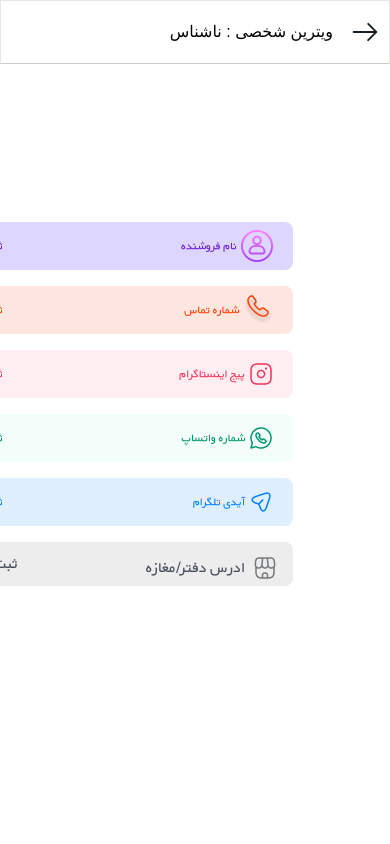
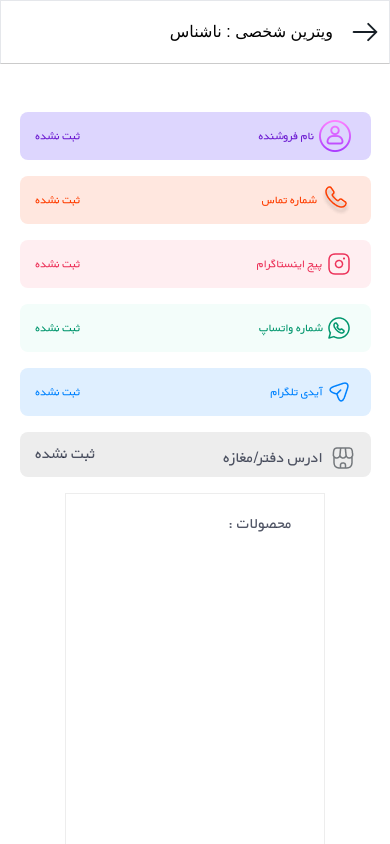
Before and after one commit to AliBayat78/Cartsaz, a React (Vite) app: page /profile/1 in a window 390 px wide. Built offline with nearby package versions, Linux system fonts and the light colour scheme.

Commit message:
personal vitrin some responsive code added

```diff
--- a/src/components/common/ProductCard.tsx
+++ b/src/components/common/ProductCard.tsx
@@ -14,7 +14,7 @@ const ProductCard: React.FC<ProductCartTypes> = ({ imageSource, title, descripti
           {description.length > 30 ? description.substring(0, 100) + '...' : description}
         </p>
         <p className="text-dark-green button-sm absolute bottom-1 right-4 text-right">
-          {price} {price ? 'تومان' : null}
+          {price.length > 20 ? price.substring(0, 20) + '...' : price} {price ? 'تومان' : null}
         </p>
       </div>
     </div>
--- a/src/pages/Profile/children routes/personalVitrin.tsx
+++ b/src/pages/Profile/children routes/personalVitrin.tsx
@@ -41,8 +41,8 @@ const PersonalVitrin = () => {
         </div>
       </nav>
 
-      <main className="flex flex-row justify-end items-center mt-8 md:w-full 2xs:w-[260px] sm:w-[364px]">
-        <div className="mx-40 border border-light-silver w-full h-[600px] overflow-y-scroll overflow-x-hidden">
+      <main className="flex 2xs:flex-col-reverse 2xs:justify-center md:flex-row md:justify-end items-center mt-8 md:w-full 2xs:w-[260px] sm:w-[364px]">
+        <div className="md:mx-20 lg:mx-40 2xs:mt-4 border border-light-silver w-full h-[600px] overflow-y-scroll overflow-x-hidden">
           <p className="body-md mt-4 mr-8">محصولات : </p>
           <div className="w-[90%] h-full flex flex-row-reverse gap-8 justify-center items-center flex-wrap xl:justify-start">
             {sellerProducts?.map((product) => {
@@ -58,8 +58,8 @@ const PersonalVitrin = () => {
             })}
           </div>
         </div>
-        <div>
-          <div className="body-md mr-8 mt-4 flex flex-row justify-between items-center bg-violet-200 2xs:w-[90vw] sm:w-[366px] h-12 rounded-lg p-2">
+        <div className="flex flex-col justify-center items-center">
+          <div className="body-md lg:mr-8 mt-4 flex flex-row justify-between items-center bg-violet-200 2xs:w-[90vw] sm:w-[366px] h-12 rounded-lg p-2">
             <div className="flex flex-row justify-center items-center">
               <img className="mr-3" src={user} alt="call" />
               <p className="sm:body-md 2xs:body-xs 2xs:mr-1 sm:mr-2 2xs:text-royal-purple">
@@ -74,7 +74,7 @@ const PersonalVitrin = () => {
               {showContactInfo && sellerName ? sellerName : 'ثبت نشده'}
             </p>
           </div>
-          <div className="body-md mr-8 mt-4 flex flex-row justify-between items-center bg-peach 2xs:w-[90vw] sm:w-[366px] h-12 rounded-lg p-2">
+          <div className="body-md lg:mr-8 mt-4 flex flex-row justify-between items-center bg-peach 2xs:w-[90vw] sm:w-[366px] h-12 rounded-lg p-2">
             <div className="flex flex-row justify-center items-center">
               <img className="mr-3" src={call} alt="call" />
               <p className="sm:body-md 2xs:body-xs 2xs:mr-1 sm:mr-2 2xs:text-bright-red">
@@ -89,7 +89,7 @@ const PersonalVitrin = () => {
               {phoneNumber || 'ثبت نشده'}
             </p>
           </div>
-          <div className="body-md mr-8 mt-4 flex flex-row justify-between items-center bg-baby-pink 2xs:w-[90vw] sm:w-[366px] h-12 rounded-lg p-2">
+          <div className="body-md lg:mr-8 mt-4 flex flex-row justify-between items-center bg-baby-pink 2xs:w-[90vw] sm:w-[366px] h-12 rounded-lg p-2">
             <div className="flex flex-row justify-center items-center">
               <img className="mr-3" src={instagram} alt="instagram" />
               <p className="sm:body-md 2xs:body-xs 2xs:mr-1 sm:mr-2 2xs:text-crimson">
@@ -103,7 +103,7 @@ const PersonalVitrin = () => {
               {showContactInfo && instagramId ? instagramId : 'ثبت نشده'}
             </p>
           </div>
-          <div className="body-md mr-8 mt-4 flex flex-row justify-between items-center bg-mint 2xs:w-[90vw] sm:w-[366px] h-12 rounded-lg p-2">
+          <div className="body-md lg:mr-8 mt-4 flex flex-row justify-between items-center bg-mint 2xs:w-[90vw] sm:w-[366px] h-12 rounded-lg p-2">
             <div className="flex flex-row justify-center items-center">
               <img className="mr-3" src={whatsapp} alt="whatsapp" />
               <p className="sm:body-md 2xs:body-xs 2xs:mr-1 sm:mr-2 2xs:text-dark-green">
@@ -117,7 +117,7 @@ const PersonalVitrin = () => {
               {showContactInfo && waNumber ? waNumber : 'ثبت نشده'}
             </p>
           </div>
-          <div className="body-md mr-8 mt-4 flex flex-row justify-between items-center bg-baby-blue 2xs:w-[90vw] sm:w-[366px] h-12 rounded-lg p-2">
+          <div className="body-md lg:mr-8 mt-4 flex flex-row justify-between items-center bg-baby-blue 2xs:w-[90vw] sm:w-[366px] h-12 rounded-lg p-2">
             <div className="flex flex-row justify-center items-center">
               <img className="mr-3" src={telegram} alt="telegram" />
               <p className="sm:body-md 2xs:body-xs 2xs:mr-1 sm:mr-2 2xs:text-royal-blue">
@@ -132,7 +132,7 @@ const PersonalVitrin = () => {
             </p>
           </div>
           <div
-            className={`body-md mr-8 mt-4 bg-light-silver 2xs:w-[90vw] sm:w-[366px] min-h-30 rounded-lg flex ${
+            className={`body-md lg:mr-8 mt-4 bg-light-silver 2xs:w-[90vw] sm:w-[366px] min-h-30 rounded-lg flex ${
               shopAddress
                 ? 'flex-col justify-center items-center'
                 : 'flex-row justify-between items-center'
--- a/src/pages/Profile/children routes/vitrinProducts/vitrin-products.tsx
+++ b/src/pages/Profile/children routes/vitrinProducts/vitrin-products.tsx
@@ -87,16 +87,24 @@ const VitrinProducts = () => {
       <main className="flex flex-col justify-center items-center mt-8 2xs:w-[260px] sm:w-[364px]">
         <div className="border border-silver rounded-lg w-full h-[107px] flex flex-col justify-center items-center">
           <div className="hidden w-[90%] sm:flex flex-row justify-between items-center">
-            <Switch checked={showAll} onChange={(e) => setShowAll(e.target.checked)} />
+            <Switch
+              id="showAllProducts"
+              checked={showAll}
+              onChange={(e) => setShowAll(e.target.checked)}
+            />
 
             <label className="body-md cursor-pointer" htmlFor="showAllProducts">
               نمایش تمام محصولات
             </label>
           </div>
           <div className="sm:hidden flex flex-row justify-center items-center">
-            <Switch checked={showAll} onChange={(e) => setShowAll(e.target.checked)} />
+            <Switch
+              id="showAllProducts"
+              checked={showAll}
+              onChange={(e) => setShowAll(e.target.checked)}
+            />
 
-            <label className="body-md cursor-pointer" htmlFor="showContactInfo">
+            <label className="body-md cursor-pointer" htmlFor="showAllProducts">
               نمایش تمام محصولات
             </label>
           </div>
@@ -134,7 +142,13 @@ const VitrinProducts = () => {
                         ? product.title.substring(0, 10) + '...'
                         : product.title}
                     </h6>
-                    <p className="body-xs">قیمت واحد : {product.price} تومان</p>
+                    <p className="body-xs">
+                      قیمت واحد :{' '}
+                      {product.price.length > 10
+                        ? '...' + product.price.substring(0, 10)
+                        : product.price}{' '}
+                      تومان
+                    </p>
                   </div>
                   <img className="w-[66px] h-[66px]" src={product.imageSource} alt="picture" />
                 </div>
```
